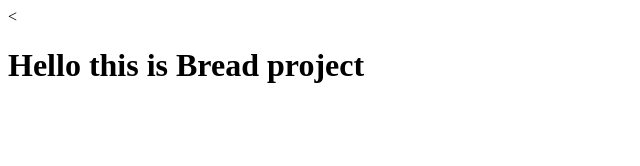
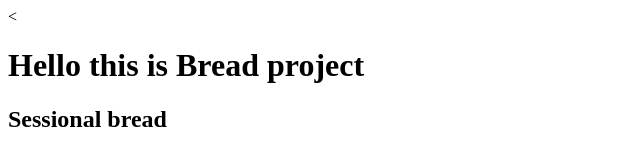
Before and after one commit to gyanendrabhandari02/breadproject, a plain HTML site: page index.html in a window 1280 px wide. Shown: the whole page, without its empty margins (0-640 px from the left). Drawn offline with Linux system fonts and the light colour scheme.

```diff
--- a/index.html
+++ b/index.html
@@ -5,5 +5,6 @@
 </head>
 <body>
 <h1>Hello this is Bread project</h1>
+<h2>Sessional bread</h2>
 </body>
 </html>
```
